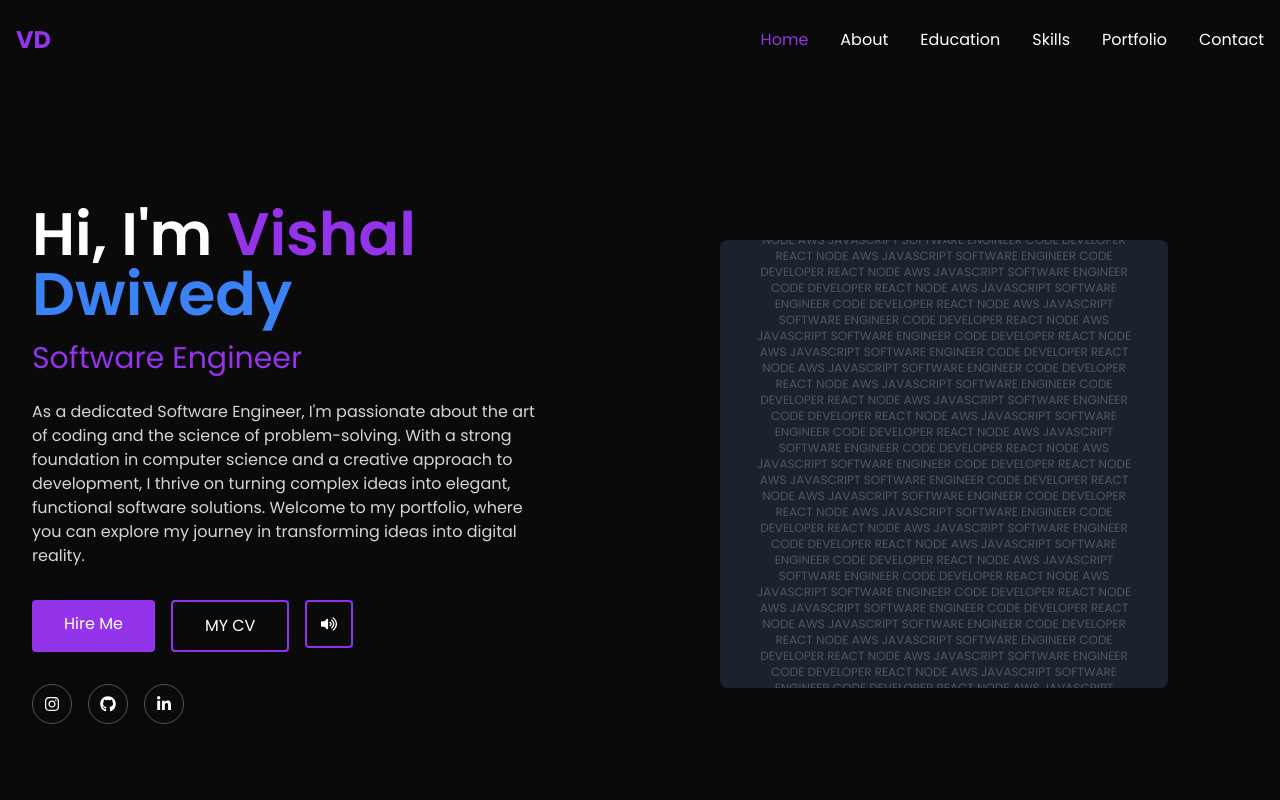
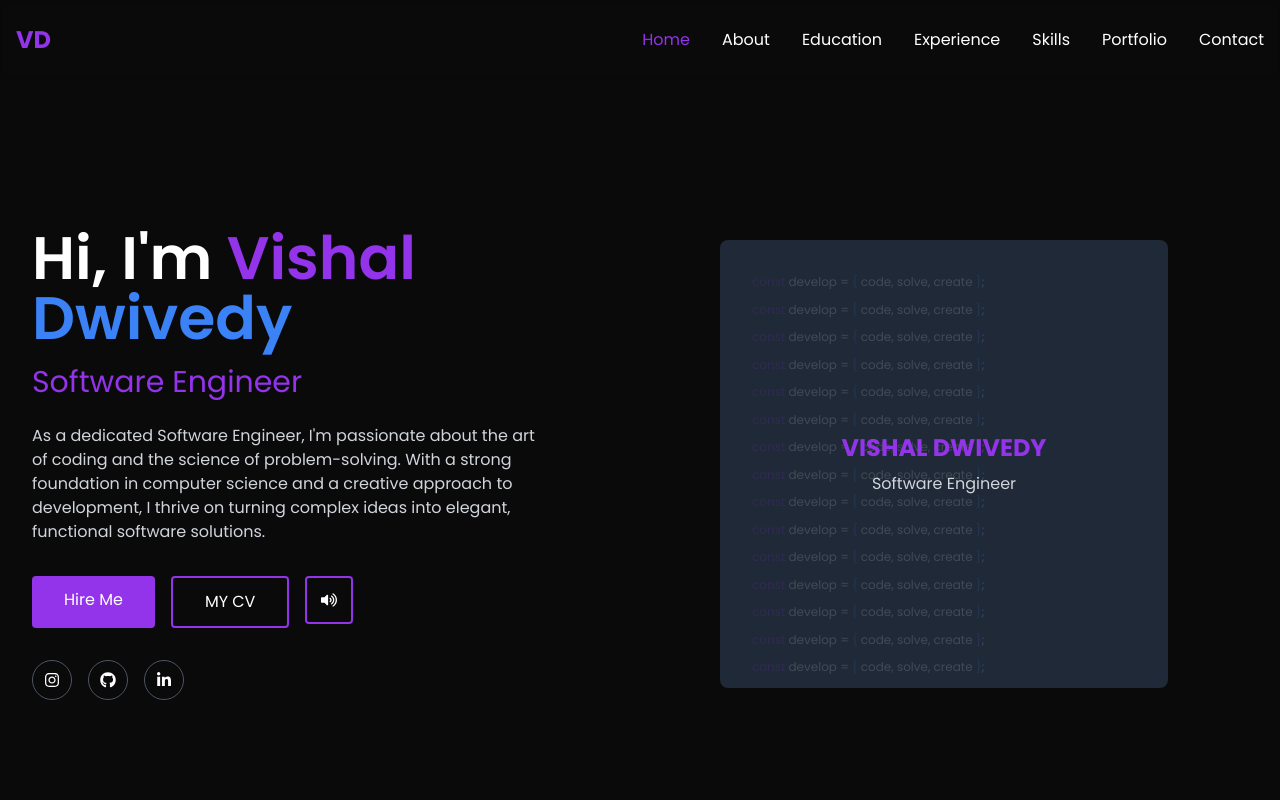
Before and after one commit to VishalXDev/VishalXDwivedy-Portfolio, a React (Create React App) app: page / in a window 1280 px wide. Shown: the top 800 px of the page. Built offline with nearby package versions, Linux system fonts and the light colour scheme.

Commit message:
Enhance contact form with submission status and error handling; add experience section to navbar; implement text-to-speech functionality in hero section; improve section page structure and styling; update CSS for smooth scrolling and accessibility.

```diff
--- a/src/components/Hero.jsx
+++ b/src/components/Hero.jsx
@@ -1,9 +1,35 @@
 // src/components/Hero.jsx
-import React from 'react';
-import { FaInstagram, FaGithub, FaLinkedinIn, FaVolumeUp } from 'react-icons/fa';
+import React, { useEffect, useState } from 'react';
+import { FaInstagram, FaGithub, FaLinkedinIn, FaVolumeUp, FaVolumeMute } from 'react-icons/fa';
 import { motion } from 'framer-motion';
 
 const Hero = () => {
+  const [isSpeaking, setIsSpeaking] = useState(false);
+  const introduction = "Hi, I'm Vishal Dwivedy, a Software Engineer specializing in web development.";
+
+  const toggleSpeech = () => {
+    if (isSpeaking) {
+      window.speechSynthesis.cancel();
+      setIsSpeaking(false);
+    } else {
+      // Text-to-speech functionality
+      const speech = new SpeechSynthesisUtterance(introduction);
+      speech.lang = 'en-US';
+      speech.onend = () => setIsSpeaking(false);
+      window.speechSynthesis.speak(speech);
+      setIsSpeaking(true);
+    }
+  };
+
+  // Clean up speech synthesis if component unmounts while speaking
+  useEffect(() => {
+    return () => {
+      if (isSpeaking) {
+        window.speechSynthesis.cancel();
+      }
+    };
+  }, [isSpeaking]);
+
   return (
     <section id="home" className="pt-0 pb-16 min-h-screen flex items-center">
       <div className="container mx-auto px-4">
@@ -17,7 +43,6 @@ const Hero = () => {
           >
             <h1 className="text-4xl md:text-5xl lg:text-6xl font-semibold mb-4">
               Hi, I'm <span className="text-primary">Vishal </span>
-              {/* <br /> */}
               <span className="text-secondary">Dwivedy</span>
             </h1>
 
@@ -27,9 +52,7 @@ const Hero = () => {
               As a dedicated Software Engineer, I'm passionate about the art of coding
               and the science of problem-solving. With a strong foundation in computer
               science and a creative approach to development, I thrive on turning
-              complex ideas into elegant, functional software solutions. Welcome to my
-              portfolio, where you can explore my journey in transforming ideas into
-              digital reality.
+              complex ideas into elegant, functional software solutions.
             </p>
 
             {/* CTA Buttons */}
@@ -41,15 +64,20 @@ const Hero = () => {
                 Hire Me
               </a>
               <a
-                href="/resume.pdf"
+                href="https://drive.google.com/uc?export=download&id=YOUR_GOOGLE_DRIVE_FILE_ID"
                 className="border-2 border-primary text-white px-8 py-3 rounded hover:bg-primary/10 transition-colors duration-300"
+                target="_blank"
+                rel="noopener noreferrer"
+                download="Vishal_Dwivedy_Resume.pdf"
               >
                 MY CV
               </a>
               <button
+                onClick={toggleSpeech}
+                aria-label={isSpeaking ? "Stop speaking" : "Speak introduction"}
                 className="border-2 border-primary text-white w-12 h-12 rounded flex items-center justify-center hover:bg-primary/10 transition-colors duration-300"
               >
-                <FaVolumeUp />
+                {isSpeaking ? <FaVolumeMute /> : <FaVolumeUp />}
               </button>
             </div>
 
@@ -59,6 +87,7 @@ const Hero = () => {
                 href="https://www.instagram.com/"
                 target="_blank"
                 rel="noopener noreferrer"
+                aria-label="Instagram Profile"
                 className="w-10 h-10 border border-gray-600 rounded-full flex items-center justify-center hover:border-primary hover:bg-primary/10 transition-colors duration-300"
               >
                 <FaInstagram className="text-white" />
@@ -67,6 +96,7 @@ const Hero = () => {
                 href="https://github.com/VishalXDev"
                 target="_blank"
                 rel="noopener noreferrer"
+                aria-label="GitHub Profile"
                 className="w-10 h-10 border border-gray-600 rounded-full flex items-center justify-center hover:border-primary hover:bg-primary/10 transition-colors duration-300"
               >
                 <FaGithub className="text-white" />
@@ -75,6 +105,7 @@ const Hero = () => {
                 href="https://www.linkedin.com/in/vishal-dwivedy"
                 target="_blank"
                 rel="noopener noreferrer"
+                aria-label="LinkedIn Profile"
                 className="w-10 h-10 border border-gray-600 rounded-full flex items-center justify-center hover:border-primary hover:bg-primary/10 transition-colors duration-300"
               >
                 <FaLinkedinIn className="text-white" />
@@ -82,19 +113,53 @@ const Hero = () => {
             </div>
           </motion.div>
 
-          {/* Right content (image or stylized text) */}
+          {/* Right content - improved dynamic animation */}
           <motion.div
             className="md:w-1/2 flex justify-center"
             initial={{ opacity: 0, x: 50 }}
             animate={{ opacity: 1, x: 0 }}
             transition={{ duration: 0.8, delay: 0.3 }}
           >
-            <div className="w-full max-w-md opacity-80">
-              {/* Placeholder for your image or stylized content */}
-              <div className="aspect-square bg-gray-800 rounded-lg flex items-center justify-center text-xs overflow-hidden">
-                {/* You will replace this with your actual image */}
-                <div className="text-xs opacity-30 text-center p-8">
-                  {Array(100).fill("SOFTWARE ENGINEER CODE DEVELOPER REACT NODE AWS JAVASCRIPT").join(" ")}
+            <div className="w-full max-w-md">
+              <div className="aspect-square bg-gray-800 rounded-lg flex items-center justify-center overflow-hidden relative">
+                {/* Dynamic code animation background */}
+                <motion.div
+                  className="absolute inset-0 w-full h-full text-xs opacity-30 p-8 leading-relaxed"
+                  initial={{ backgroundPosition: "0% 0%" }}
+                  animate={{
+                    backgroundPosition: ["0% 0%", "100% 100%"],
+                    transition: {
+                      repeat: Infinity,
+                      duration: 20,
+                      repeatType: "reverse"
+                    }
+                  }}
+                >
+                  {Array(15).fill().map((_, i) => (
+                    <div key={i} className="mb-2 opacity-50">
+                      <span className="text-primary">const</span> develop = <span className="text-secondary">{"{"}</span> code, solve, create <span className="text-secondary">{"}"}</span>;
+                    </div>
+                  ))}
+                </motion.div>
+
+                {/* Central highlighted text */}
+                <div className="relative z-10 text-center">
+                  <motion.div
+                    initial={{ scale: 0.8, opacity: 0 }}
+                    animate={{ scale: 1, opacity: 1 }}
+                    transition={{ delay: 1, duration: 0.8 }}
+                    className="text-2xl font-bold text-primary"
+                  >
+                    VISHAL DWIVEDY
+                  </motion.div>
+                  <motion.div
+                    initial={{ y: 20, opacity: 0 }}
+                    animate={{ y: 0, opacity: 1 }}
+                    transition={{ delay: 1.3, duration: 0.8 }}
+                    className="text-light mt-2"
+                  >
+                    Software Engineer
+                  </motion.div>
                 </div>
               </div>
             </div>
--- a/src/components/Navbar.jsx
+++ b/src/components/Navbar.jsx
@@ -13,6 +13,7 @@ const Navbar = ({ scrollToSection, activeSection }) => {
     { title: 'Home', id: 'home' },
     { title: 'About', id: 'about' },
     { title: 'Education', id: 'education' },
+    { title: 'Experience', id: 'experience' },
     { title: 'Skills', id: 'skills' },
     { title: 'Portfolio', id: 'projects' },
     { title: 'Contact', id: 'contact' },
--- a/src/components/Section.jsx
+++ b/src/components/Section.jsx
@@ -1,20 +1,48 @@
-// src/components/Section.jsx
-import React from 'react';
+// src/pages/section.jsx
+import React, { useEffect } from 'react';
+import Education from '../components/Education';
+import Skills from '../components/Skills';
+import Projects from '../components/Projects';
+import Experience from '../components/Experience';
+import Contact from '../components/Contact';
+import Section from '../components/Section';
 
-// This is an optional wrapper component you can use to standardize section styling
-const Section = ({ id, title, children, className = '' }) => {
+const SectionPage = () => {
+  useEffect(() => {
+    const hash = window.location.hash;
+    if (hash) {
+      const el = document.querySelector(hash);
+      if (el) {
+        setTimeout(() => {
+          el.scrollIntoView({ behavior: 'smooth' });
+        }, 100); // Delay ensures DOM is ready
+      }
+    }
+  }, []);
+
   return (
-    <section id={id} className={`py-20 ${className}`}>
-      <div className="container mx-auto px-4">
-        {title && (
-          <h2 className="text-3xl font-bold mb-10 text-center">
-            <span className="text-primary">{title}</span>
-          </h2>
-        )}
-        {children}
-      </div>
-    </section>
+    <main className="pt-24 bg-dark text-white min-h-screen">
+      <Section id="education" title="Education">
+        <Education />
+      </Section>
+
+      <Section id="skills" title="Skills">
+        <Skills />
+      </Section>
+
+      <Section id="projects" title="Projects">
+        <Projects />
+      </Section>
+
+      <Section id="experience" title="Experience">
+        <Experience />
+      </Section>
+
+      <Section id="contact" title="Contact">
+        <Contact />
+      </Section>
+    </main>
   );
 };
 
-export default Section;
+export default SectionPage;
--- a/src/index.css
+++ b/src/index.css
@@ -3,6 +3,10 @@
 @tailwind base;
 @tailwind components;
 @tailwind utilities;
+
+html {
+  scroll-behavior: smooth;
+}
 
 body {
   margin: 0;
@@ -11,23 +15,41 @@ body {
     sans-serif;
   -webkit-font-smoothing: antialiased;
   -moz-osx-font-smoothing: grayscale;
-  scroll-behavior: smooth;
   background-color: #0a0a0a;
   color: #fff;
-  overflow: hidden; /* ✅ Disable scroll by default */
-  overflow-x: hidden;
+  overflow-x: hidden; /* Allow vertical scrolling but prevent horizontal */
 }
 
-/* Ensure each section takes at least the height of the viewport */
+/* Ensure each section takes appropriate height without forcing full viewport */
 section {
-  min-height: 100vh;
+  min-height: 90vh; /* Slightly reduced from 100vh to avoid scroll issues */
   display: flex;
   flex-direction: column;
   justify-content: center;
   padding-top: 70px; /* To account for the fixed navbar */
+  scroll-margin-top: 70px; /* For proper scroll positioning with fixed header */
 }
 
-/* Prevent default anchor behavior which causes page jumps */
-a[href^="#"] {
-  scroll-behavior: smooth;
+/* For proper page navigation */
+#home {
+  min-height: 100vh; /* Keep hero at full height */
 }
+
+/* Smooth scrolling for navigation links */
+a {
+  color: inherit;
+  text-decoration: none;
+}
+
+/* Improved focus styles for accessibility */
+:focus {
+  outline: 2px solid #9333ea;
+  outline-offset: 2px;
+}
+
+/* Transition utilities for smoother animation experiences */
+.transition-all {
+  transition-property: all;
+  transition-timing-function: cubic-bezier(0.4, 0, 0.2, 1);
+  transition-duration: 150ms;
+}
```
Also changed, not shown: src/components/Contact.jsx (+62 -6 lines).
